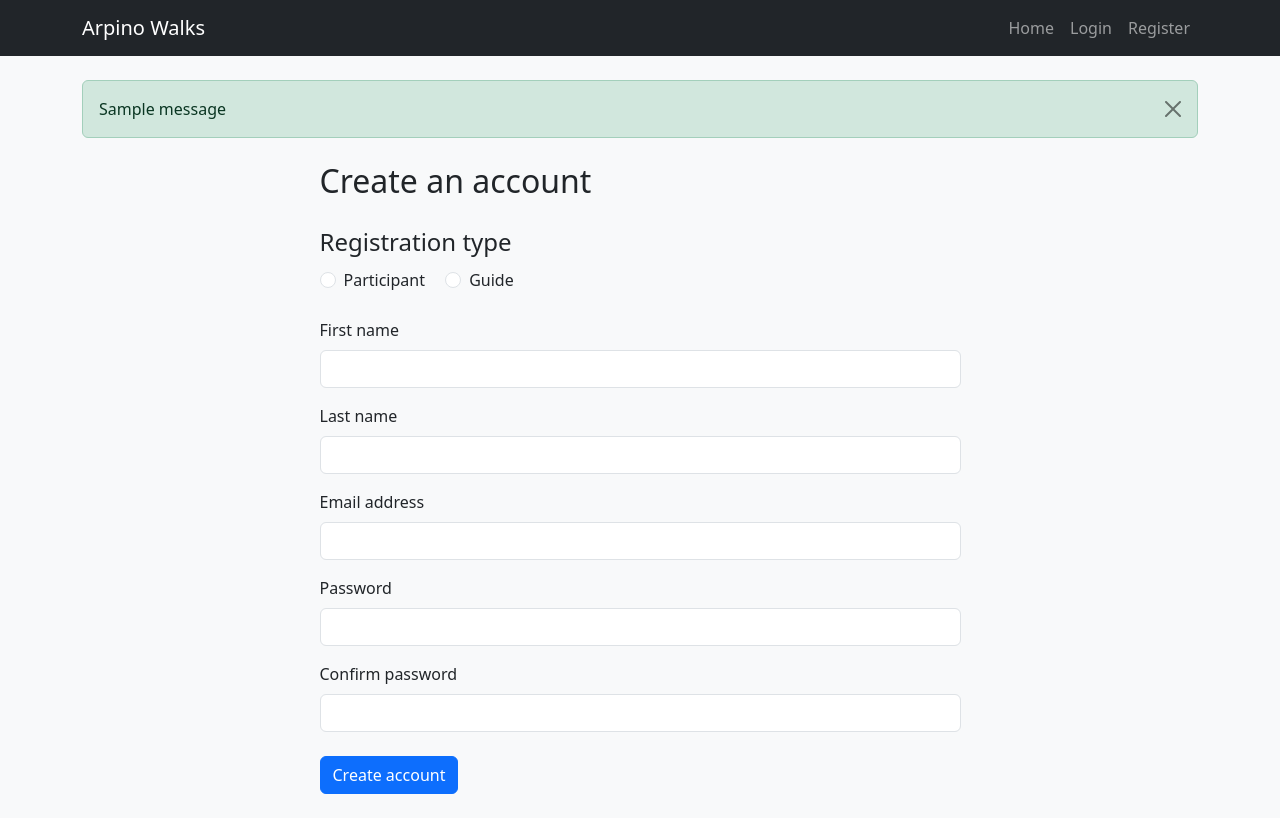
After one commit to diegocapo04/final-assignment-iwa-2026-Free-Walking-Tours, a Flask app: page /register in a window 1280 px wide. The commit adds this page. Run offline with Flask 3, Linux system fonts and the light colour scheme; tables that the repository leaves empty hold one stand-in row (values such as "Sample post"); one stand-in notice (Sample message) is shown.

Commit message:
feat: implementated the login and register api for common users and guides. Made a better project's structure with the folders dao/ and utils/

```diff
--- a/app.py
+++ b/app.py
@@ -1,7 +1,22 @@
-from flask import Flask, render_template
-from flask_login import LoginManager
-from models import User
-from db.database import init_db
+from flask import Flask, render_template, request, redirect, url_for, flash
+from flask_login import LoginManager, login_user, logout_user, login_required, current_user
+from werkzeug.security import generate_password_hash, check_password_hash
+from models import user_from_row
+from dao.user_dao import (
+    get_user_by_id,
+    get_user_by_email,
+    email_exists,
+    create_participant,
+    create_guide,
+    add_guide_languages
+)
+from utils.auth_utils import redirect_if_authenticated, redirect_by_role, require_role
+from utils.valid_utils import (
+    ALLOWED_LANGUAGES,
+    validate_basic_registration,
+    validate_role,
+    validate_guide_languages
+)
 
 app = Flask(__name__)
 app.config["SECRET_KEY"] = "Secret key for the final project"
@@ -13,11 +28,119 @@ login_manager.login_message = "Please log in to access this page."
 
 @login_manager.user_loader
 def load_user(user_id):
-    return None
+    row = get_user_by_id(user_id)
+    return user_from_row(row)
 
 @app.route("/")
 def index():
     return render_template("index.html")
 
+@app.route("/login", methods=["GET", "POST"])
+def login():
+    if redirect_if_authenticated():
+        return redirect_if_authenticated()
+
+    if request.method == "POST":
+        email = request.form.get("email").strip()
+        password = request.form.get("password")
+        if not email or not password:
+            flash("Please enter both email and password.", "warning")
+            return render_template("login.html")
+
+        user_row = get_user_by_email(email)
+        if user_row is None or not check_password_hash(user_row["password_hash"], password):
+            flash("Invalid email or password.", "danger")
+            return render_template("login.html")
+
+        user = user_from_row(user_row)
+        login_user(user)
+        flash("Logged in successfully.", "success")
+        return redirect_by_role()
+
+    return render_template("login.html")
+
+@app.route("/register", methods=["GET", "POST"])
+def register():
+    if redirect_if_authenticated():
+        return redirect_if_authenticated()
+
+    if request.method == "POST":
+        role = request.form.get("role", "participant").strip()
+        first_name = request.form.get("first_name", "").strip()
+        last_name = request.form.get("last_name", "").strip()
+        email = request.form.get("email", "").strip()
+        password = request.form.get("password", "")
+        confirm_password = request.form.get("confirm_password", "")
+        languages = request.form.getlist("languages")
+
+        role_error = validate_role(role)
+        if role_error:
+            flash(role_error, "warning")
+            return render_template("register.html", allowed_languages=ALLOWED_LANGUAGES, selected_role=role)
+
+        error = validate_basic_registration(first_name, last_name, email, password, confirm_password)
+        if error:
+            flash(error, "warning")
+            return render_template("register.html", allowed_languages=ALLOWED_LANGUAGES, selected_role=role)
+
+        if email_exists(email):
+            flash("Email is already registered.", "danger")
+            return render_template("register.html", allowed_languages=ALLOWED_LANGUAGES, selected_role=role)
+
+        if role == "guide":
+            language_error = validate_guide_languages(languages)
+            if language_error:
+                flash(language_error, "warning")
+                return render_template("register.html", allowed_languages=ALLOWED_LANGUAGES, selected_role=role)
+
+            password_hash = generate_password_hash(password)
+            user_id = create_guide(first_name, last_name, email, password_hash)
+            user_row = get_user_by_id(user_id)
+            user = user_from_row(user_row)
+
+            login_user(user)
+            flash("Guide registration completed successfully.", "success")
+            return redirect(url_for("guide_profile"))
+
+        password_hash = generate_password_hash(password)
+        user_id = create_participant(first_name, last_name, email, password_hash)
+
+        user_row = get_user_by_id(user_id)
+        user = user_from_row(user_row)
+
+        login_user(user)
+        flash("Participant registration completed successfully.", "success")
+        return redirect(url_for("participant_profile"))
+
+    return render_template("register.html")
+
+@app.route("/logout")
+@login_required
+def logout():
+    logout_user()
+    flash("You have been logged out.", "success")
+    return redirect(url_for("index"))
+
+@app.route("/participant/profile")
+@login_required
+def participant_profile():
+    if require_role("participant"):
+        return require_role("participant")
+    return render_template("participant_profile.html")
+
+@app.route("/guide/profile")
+@login_required
+def guide_profile():
+    if require_role("guide"):
+        return require_role("guide")
+    return render_template("guide_profile.html")
+
+@app.route("/admin")
+@login_required
+def admin_dashboard():
+    if require_role("admin"):
+        return require_role("admin")
+    return render_template("admin_dashboard.html")
+
 if __name__ == "__main__":
     app.run(debug=True)
--- /dev/null
+++ b/static/js/script.js
@@ -0,0 +1,29 @@
+document.addEventListener("DOMContentLoaded", () => {
+    const participantRadio = document.getElementById("role_participant");
+    const guideRadio = document.getElementById("role_guide");
+    const guideBlock = document.getElementById("guide_languages_block");
+    const guideCheckboxes = document.querySelectorAll(".guide-language-checkbox");
+
+    function updateRegistrationForm() {
+        const isGuide = guideRadio && guideRadio.checked;
+
+        if (guideBlock) {
+            guideBlock.style.display = isGuide ? "block" : "none";
+            guideBlock.disabled = !isGuide;
+        }
+
+        guideCheckboxes.forEach((checkbox) => {
+            checkbox.required = false;
+
+            if (!isGuide) {
+                checkbox.checked = false;
+            }
+        });
+    }
+
+    if (participantRadio && guideRadio && guideBlock) {
+        participantRadio.addEventListener("change", updateRegistrationForm);
+        guideRadio.addEventListener("change", updateRegistrationForm);
+        updateRegistrationForm();
+    }
+});
--- a/templates/base.html
+++ b/templates/base.html
@@ -4,7 +4,6 @@
     <meta charset="UTF-8">
     <meta name="viewport" content="width=device-width, initial-scale=1.0">
     <title>{% block title %}Arpino Walks{% endblock %}</title>
-
     <link href="https://cdn.jsdelivr.net/npm/bootstrap@5.3.7/dist/css/bootstrap.min.css" rel="stylesheet">
     <link rel="stylesheet" href="{{ url_for('static', filename='styles/styles.css') }}">
 </head>
@@ -13,11 +12,62 @@
         <nav class="navbar navbar-expand-lg navbar-dark bg-dark">
             <div class="container">
                 <a class="navbar-brand" href="{{ url_for('index') }}">Arpino Walks</a>
+
+                <button class="navbar-toggler" type="button" data-bs-toggle="collapse" data-bs-target="#mainNavbar">
+                    <span class="navbar-toggler-icon"></span>
+                </button>
+
+                <div class="collapse navbar-collapse" id="mainNavbar">
+                    <ul class="navbar-nav ms-auto">
+                        <li class="nav-item">
+                            <a class="nav-link" href="{{ url_for('index') }}">Home</a>
+                        </li>
+
+                        {% if current_user.is_authenticated %}
+                            {% if current_user.role == 'participant' %}
+                                <li class="nav-item">
+                                    <a class="nav-link" href="{{ url_for('participant_profile') }}">My profile</a>
+                                </li>
+                            {% elif current_user.role == 'guide' %}
+                                <li class="nav-item">
+                                    <a class="nav-link" href="{{ url_for('guide_profile') }}">My profile</a>
+                                </li>
+                            {% elif current_user.role == 'admin' %}
+                                <li class="nav-item">
+                                    <a class="nav-link" href="{{ url_for('admin_dashboard') }}">Admin</a>
+                                </li>
+                            {% endif %}
+                            <li class="nav-item">
+                                <a class="nav-link" href="{{ url_for('logout') }}">Logout</a>
+                            </li>
+                        {% else %}
+                            <li class="nav-item">
+                                <a class="nav-link" href="{{ url_for('login') }}">Login</a>
+                            </li>
+                            <li class="nav-item">
+                                <a class="nav-link" href="{{ url_for('register') }}">Register</a>
+                            </li>
+                        {% endif %}
+                    </ul>
+                </div>
             </div>
         </nav>
     </header>
 
     <main class="container py-4">
+        {% with messages = get_flashed_messages(with_categories=true) %}
+            {% if messages %}
+                <div class="mb-4">
+                    {% for category, message in messages %}
+                        <div class="alert alert-{{ category }} alert-dismissible fade show" role="alert">
+                            {{ message }}
+                            <button type="button" class="btn-close" data-bs-dismiss="alert"></button>
+                        </div>
+                    {% endfor %}
+                </div>
+            {% endif %}
+        {% endwith %}
+
         {% block content %}{% endblock %}
     </main>
 
--- /dev/null
+++ b/templates/register.html
@@ -0,0 +1,130 @@
+{% extends "base.html" %}
+
+{% block title %}Register - Arpino Walks{% endblock %}
+
+{% block content %}
+<section class="row justify-content-center">
+    <div class="col-md-8 col-lg-7">
+        <h1 class="h2 mb-4">Create an account</h1>
+
+        <form method="POST" action="{{ url_for('register') }}">
+            <fieldset class="mb-4">
+                <legend class="form-label">Registration type</legend>
+
+                <div class="form-check form-check-inline">
+                    <input
+                        class="form-check-input"
+                        type="radio"
+                        name="role"
+                        id="role_participant"
+                        value="participant"
+                        {% if selected_role == 'participant' %}checked{% endif %}
+                    >
+                    <label class="form-check-label" for="role_participant">
+                        Participant
+                    </label>
+                </div>
+
+                <div class="form-check form-check-inline">
+                    <input
+                        class="form-check-input"
+                        type="radio"
+                        name="role"
+                        id="role_guide"
+                        value="guide"
+                        {% if selected_role == 'guide' %}checked{% endif %}
+                    >
+                    <label class="form-check-label" for="role_guide">
+                        Guide
+                    </label>
+                </div>
+            </fieldset>
+
+            <div class="mb-3">
+                <label for="first_name" class="form-label">First name</label>
+                <input
+                    type="text"
+                    class="form-control"
+                    id="first_name"
+                    name="first_name"
+                    required
+                    minlength="2"
+                    maxlength="50"
+                >
+            </div>
+
+            <div class="mb-3">
+                <label for="last_name" class="form-label">Last name</label>
+                <input
+                    type="text"
+                    class="form-control"
+                    id="last_name"
+                    name="last_name"
+                    required
+                    minlength="2"
+                    maxlength="50"
+                >
+            </div>
+
+            <div class="mb-3">
+                <label for="email" class="form-label">Email address</label>
+                <input
+                    type="email"
+                    class="form-control"
+                    id="email"
+                    name="email"
+                    required
+                    maxlength="255"
+                >
+            </div>
+
+            <div class="mb-3">
+                <label for="password" class="form-label">Password</label>
+                <input
+                    type="password"
+                    class="form-control"
+                    id="password"
+                    name="password"
+                    required
+                    minlength="8"
+                    maxlength="128"
+                >
+            </div>
+
+            <div class="mb-4">
+                <label for="confirm_password" class="form-label">Confirm password</label>
+                <input
+                    type="password"
+                    class="form-control"
+                    id="confirm_password"
+                    name="confirm_password"
+                    required
+                    minlength="8"
+                    maxlength="128"
+                >
+            </div>
+
+            <fieldset class="mb-4" id="guide_languages_block">
+                <legend class="form-label">Spoken languages</legend>
+
+                {% for language in allowed_languages %}
+                    <div class="form-check">
+                        <input
+                            class="form-check-input guide-language-checkbox"
+                            type="checkbox"
+                            name="languages"
+                            value="{{ language }}"
+                            id="language_{{ loop.index }}"
+                        >
+                        <label class="form-check-label" for="language_{{ loop.index }}">
+                            {{ language }}
+                        </label>
+                    </div>
+                {% endfor %}
+            </fieldset>
+
+            <button type="submit" class="btn btn-primary">Create account</button>
+        </form>
+    </div>
+</section>
+{% endblock %}
```
Also changed, not shown: dao/user_dao.py (added, +111 -0 lines), models.py (+12 -0 lines), templates/admin_dashboard.html (added, +8 -0 lines), templates/guide_profile.html (added, +8 -0 lines), templates/login.html (added, +40 -0 lines), templates/partecipant_profile.html (added, +8 -0 lines), utils/auth_utils.py (added, +30 -0 lines), utils/valid_utils.py (added, +41 -0 lines), db/database.db (renamed from database.db), db/seed.py (renamed from seed.py).
